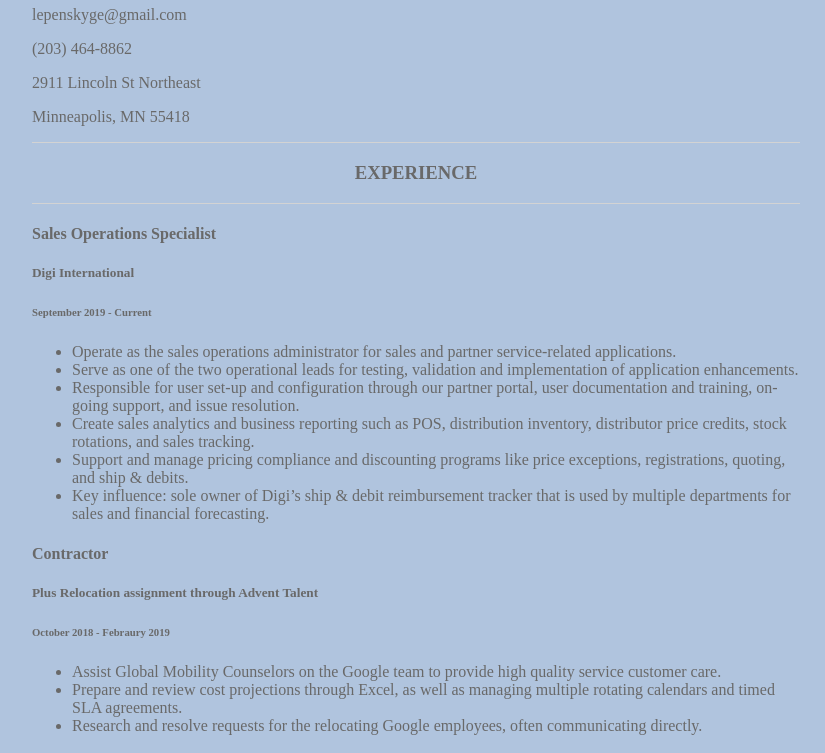
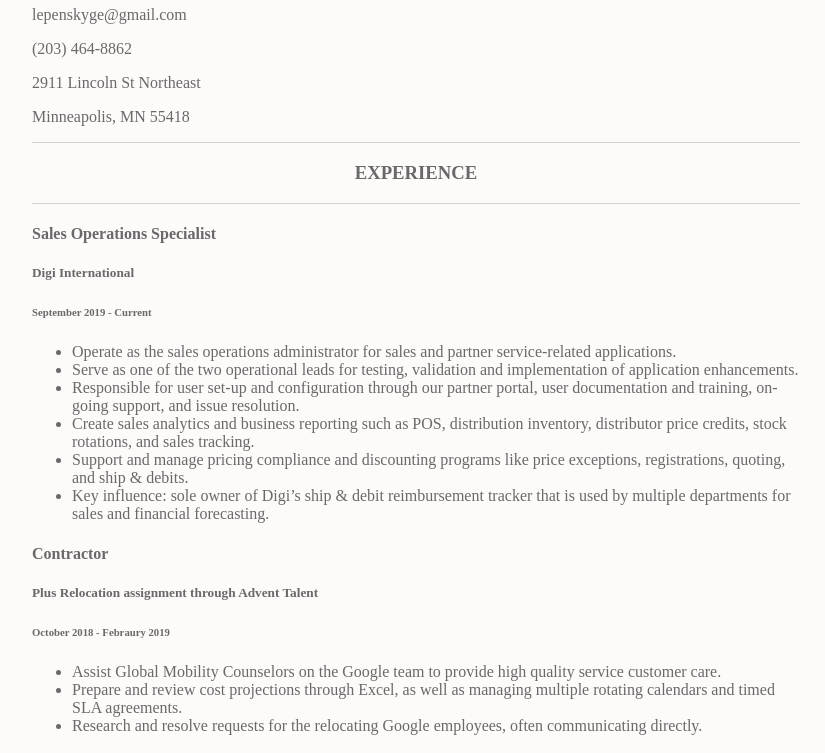
Before and after one commit to primegabrielle/primegabrielle.github.io, a plain HTML site: page index.html in a window 1280 px wide. Shown: the part 180-933 px from the top of the page, without its empty margins (224-1049 px from the left). Drawn offline with Linux system fonts and the light colour scheme.

Commit message:
Update style.css

```diff
--- a/style.css
+++ b/style.css
@@ -1,5 +1,5 @@
 body {
-  background-color: #B0C4DE;
+  background-color: #FFFAFA;
    color: #696969;
   front-family: Arial, Helvetica, sans-serif;
   margin: 10% 20%;
```
